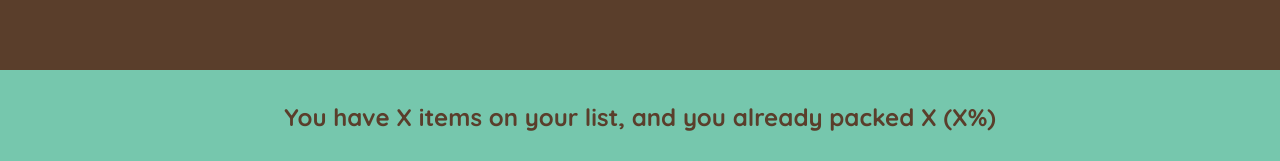
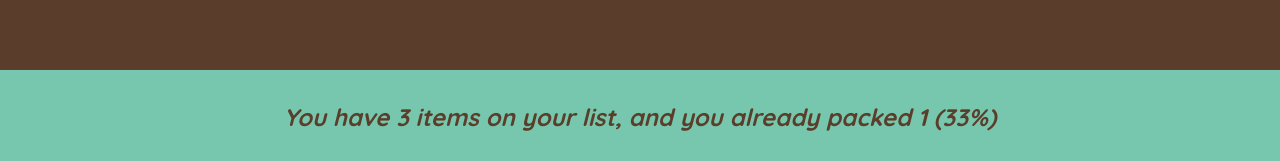
Before and after one commit to RoviK31/Travel_List, a React (Create React App) app: page / in a window 1280 px wide. Shown: the part 636-797 px from the top of the page. Built offline with nearby package versions, Linux system fonts and the light colour scheme.

Commit message:
add stats functionality

```diff
--- a/src/App.js
+++ b/src/App.js
@@ -29,8 +29,12 @@
     <div className="app">
       <Logo />
       <Form onAddItems={handleAddItems} />
-      <PackingList items={items} onDeleteItem={handleDeleteItem} onToggleItem={handleToggleItem}/>
-      <Stats />
+      <PackingList
+        items={items}
+        onDeleteItem={handleDeleteItem}
+        onToggleItem={handleToggleItem}
+      />
+      <Stats items={items} />
     </div>
   );
 }
@@ -48,7 +52,7 @@
   function handleSubmit(e) {
     e.preventDefault();
     if (!description) return;
-    const newItem = { description, quantity, package: false, id: Date.now() };
+    const newItem = { description, quantity, packed: false, id: Date.now() };
     console.log(newItem);
 
     onAddItems(newItem);
@@ -87,7 +91,12 @@
     <div className="list">
       <ul>
         {items.map((item, i) => (
-          <Item onDeleteItem={onDeleteItem} item={item} key={i} onToggleItem={onToggleItem}/>
+          <Item
+            onDeleteItem={onDeleteItem}
+            item={item}
+            key={i}
+            onToggleItem={onToggleItem}
+          />
         ))}
       </ul>
     </div>
@@ -97,7 +106,11 @@
 function Item({ item, onDeleteItem, onToggleItem }) {
   return (
     <li>
-      <input type="checkbox" value={item.packed} onChange={() => onToggleItem(item.id)} />
+      <input
+        type="checkbox"
+        value={item.packed}
+        onChange={() => onToggleItem(item.id)}
+      />
       <span style={item.packed ? { textDecoration: "line-through" } : {}}>
         {item.quantity} {item.description}
       </span>
@@ -106,10 +119,25 @@
   );
 }
 
-function Stats() {
+function Stats({ items }) {
+  if(!items.length)
+  return (
+    <p className="stats">
+  <em> Start adding some items to your packing list 🚀</em>
+    </p>
+    )
+
+  const numItems = items.length;
+  const numPacked = items.filter((item) => item.packed).length;
+  const percentage = Math.round((numPacked / numItems) * 100);
   return (
     <footer className="stats">
-      You have X items on your list, and you already packed X (X%)
+      <em>
+        {percentage === 100
+          ? " You got everything! Ready to go ✈"
+          : `You have ${numItems} items on your list, and you already packed ${numPacked} (${percentage}%)
+      `}
+      </em>
     </footer>
   );
 }
```
